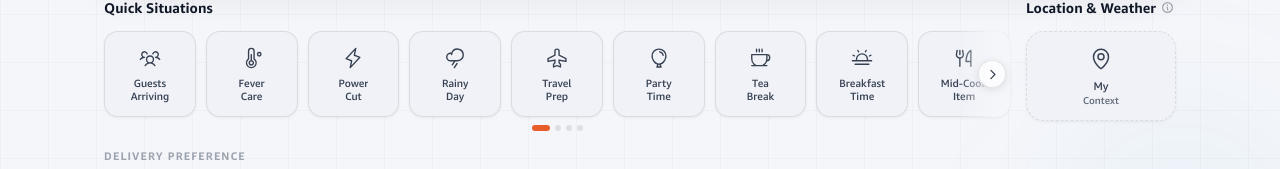
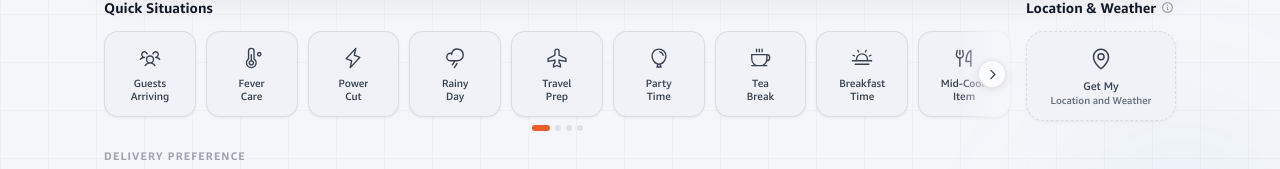
Before and after one commit to team-ridh/intent-cart, a Next.js app: page / in a window 1280 px wide. Shown: the part 466-635 px from the top of the page. Built offline with nearby package versions, Linux system fonts and the light colour scheme.

Commit message:
feat: modify content

```diff
--- a/components/ContextSignals.tsx
+++ b/components/ContextSignals.tsx
@@ -84,8 +84,8 @@ export function ContextSignals({
   } else {
     // Idle state
     icon = <MapPinIcon size={24} weight="regular" />;
-    line1 = "My";
-    line2 = "Context";
+    line1 = "Get My";
+    line2 = "Location and Weather";
   }
 
   const labelStyle: React.CSSProperties = {
```
